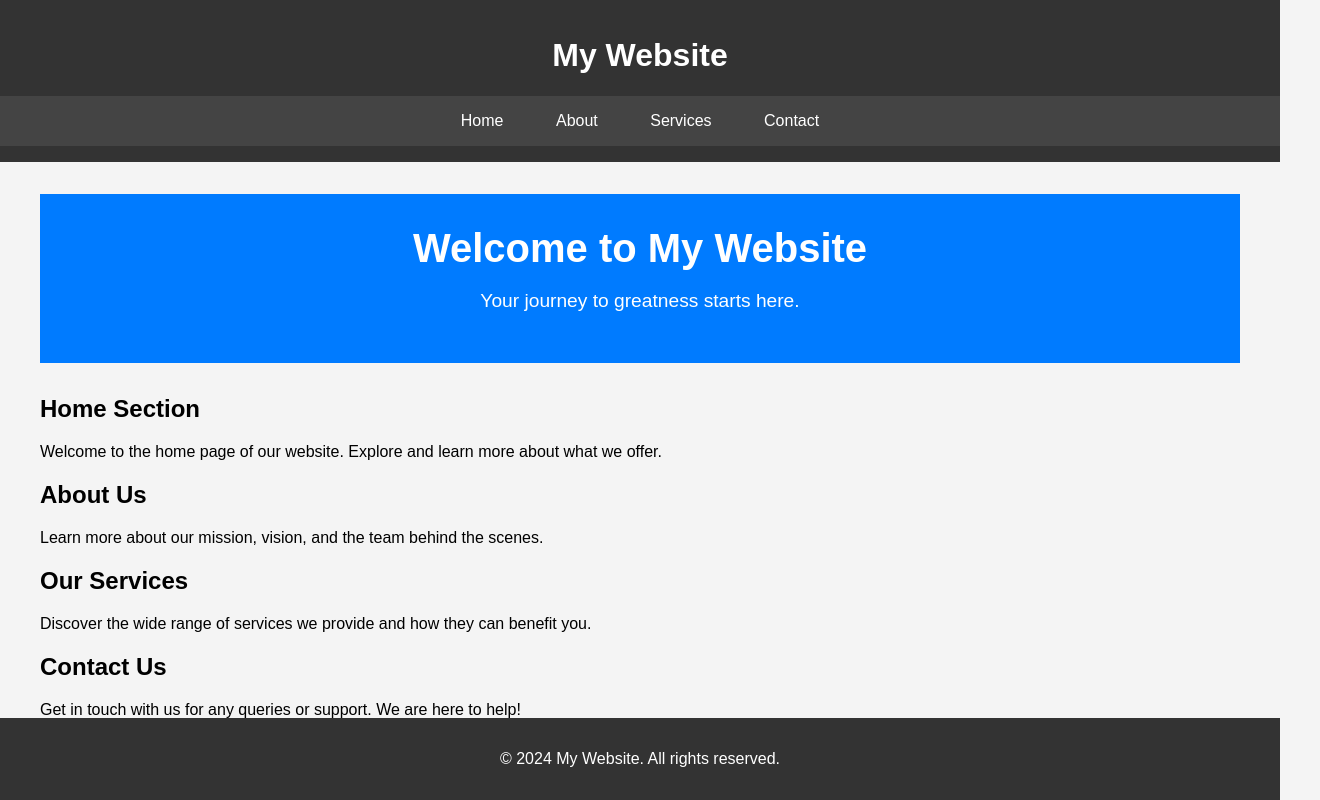
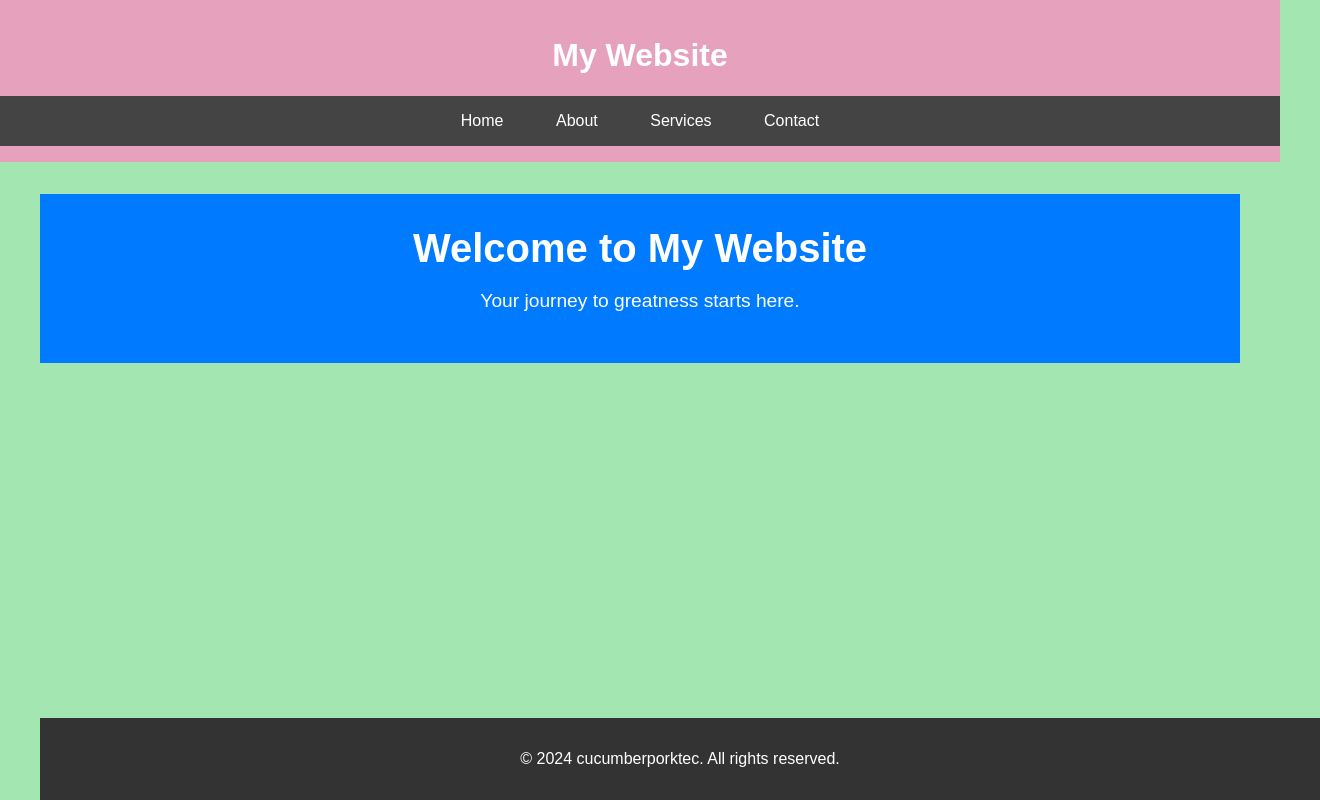
Before and after one commit to cucumberpork123/cucumberpork-tec.github.io, a plain HTML site: page index.html in a window 1280 px wide. Shown: the whole page, 1320 px wide, since content can reach past the window. Drawn offline with Linux system fonts and the light colour scheme.

Commit message:
Update index.html

```diff
--- a/index.html
+++ b/index.html
@@ -9,10 +9,10 @@
             font-family: Arial, sans-serif;
             margin: 0;
             padding: 0;
-            background-color: #f4f4f4;
+            background-color: #a3e6b1;
         }
         header {
-            background-color: #333;
+            background-color: #e6a1bc;
             color: #fff;
             padding: 1rem 0;
             text-align: center;
@@ -90,29 +90,9 @@
             <p>Your journey to greatness starts here.</p>
         </section>
 
-        <section id="home">
-            <h2>Home Section</h2>
-            <p>Welcome to the home page of our website. Explore and learn more about what we offer.</p>
-        </section>
-
-        <section id="about">
-            <h2>About Us</h2>
-            <p>Learn more about our mission, vision, and the team behind the scenes.</p>
-        </section>
-
-        <section id="services">
-            <h2>Our Services</h2>
-            <p>Discover the wide range of services we provide and how they can benefit you.</p>
-        </section>
-
-        <section id="contact">
-            <h2>Contact Us</h2>
-            <p>Get in touch with us for any queries or support. We are here to help!</p>
-        </section>
-    </div>
 
     <footer>
-        <p>&copy; 2024 My Website. All rights reserved.</p>
+        <p>&copy; 2024 cucumberporktec. All rights reserved.</p>
     </footer>
 </body>
 </html>
```
